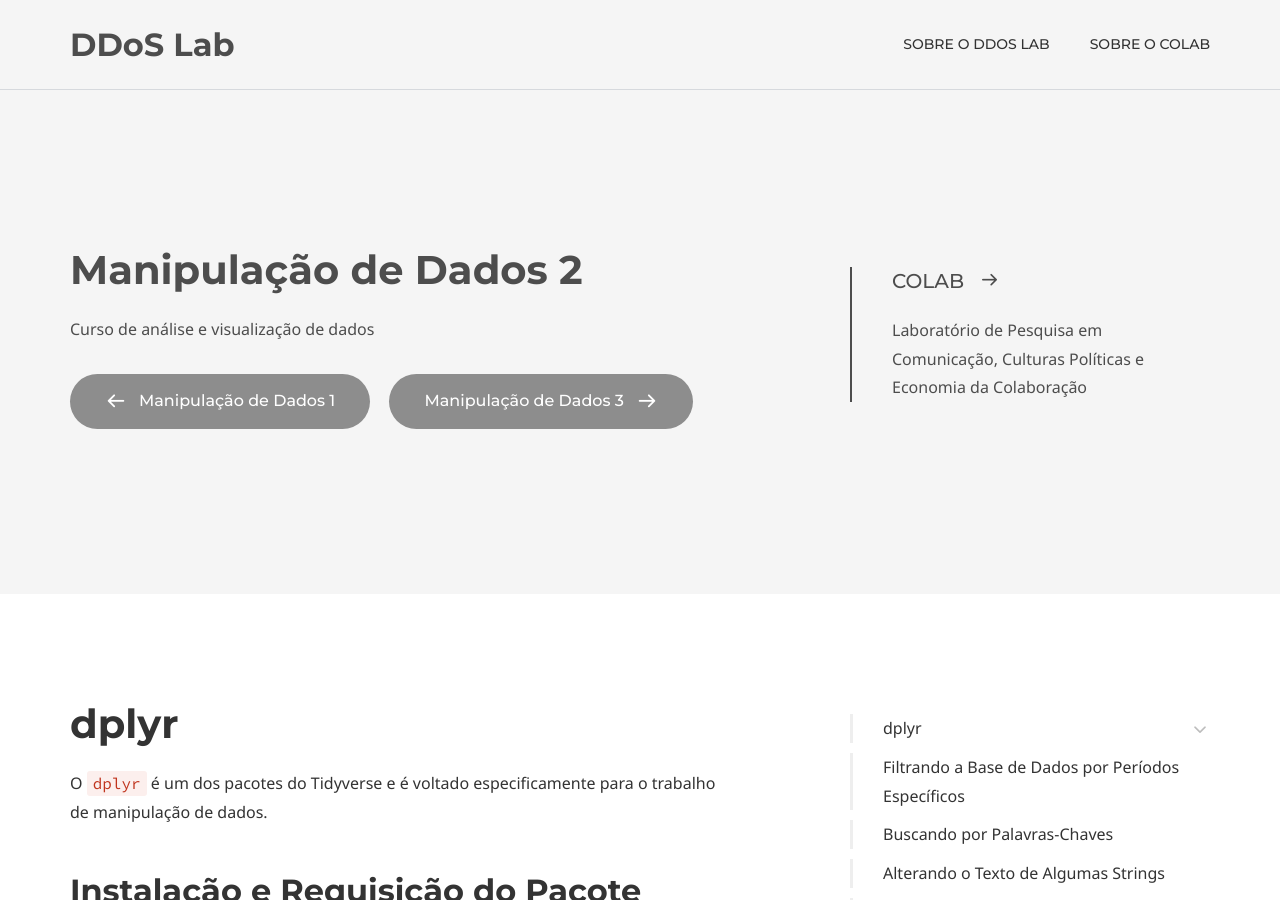
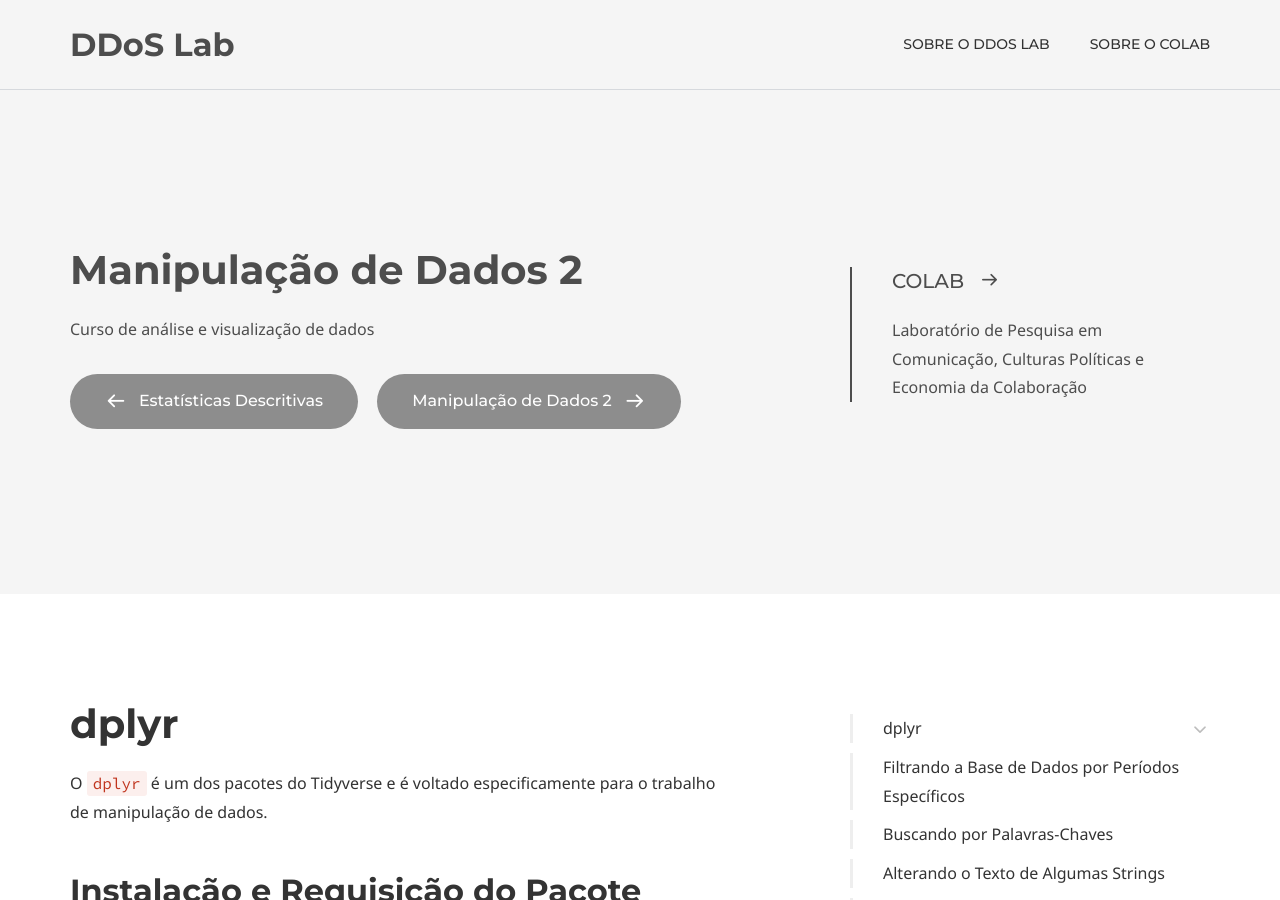
Before and after one commit to coLAB-UFF/docs, a Jekyll site: the page built from dataviz2_06.md, in a window 1280 px wide and 900 px high. Built offline with Jekyll 4.4.1, drawn with Linux system fonts in a browser that asks for light colours; some web fonts are replaced; some of the changed text lies outside the part shown.

Commit message:
Update dataviz2_06.md

```diff
--- a/dataviz2_06.md
+++ b/dataviz2_06.md
@@ -21,10 +21,10 @@ micro_nav: false
 # Page navigation
 page_nav:
     prev:
-        content: Manipulação de Dados 1
+        content: Estatísticas Descritivas
         url: '/dataviz2_05'
     next:
-        content: Manipulação de Dados 3
+        content: Manipulação de Dados 2
         url: '/dataviz2_07'
 
 ---
```
